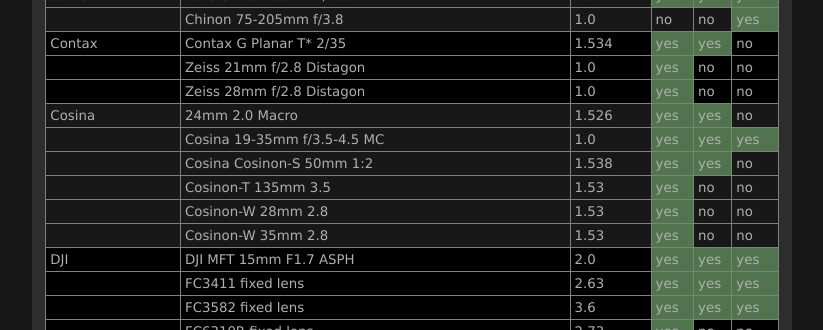
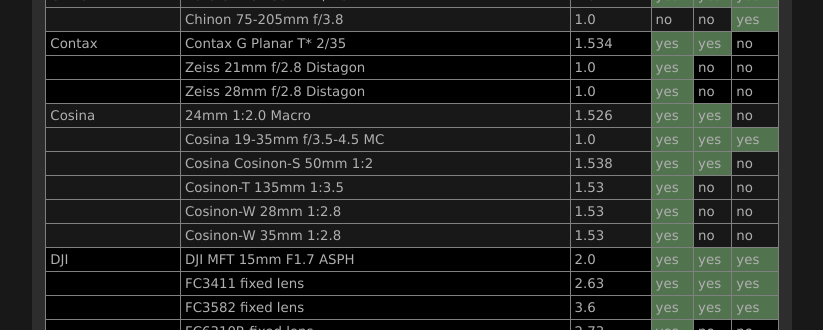
Before and after one commit to lensfun/lensfun.github.io, a Jekyll site: the page built from _posts/lenslist/2999-12-31-Lenslist-master.md, in a window 1280 px wide and 900 px high, scrolled down 7353 px. Shown: the part 152-482 px from the top of the window, without its empty margins (284-1107 px from the left). Built offline with Jekyll 4.4.1, drawn with Linux system fonts in a browser that asks for light colours.

Commit message:
Update master lens list from GitHub Actions

```diff
--- a/_posts/lenslist/2999-12-31-Lenslist-master.md
+++ b/_posts/lenslist/2999-12-31-Lenslist-master.md
@@ -304,12 +304,12 @@ This list was generated on 2025-07-03 from current Lensfun sources. Your Lensfun
 <tr class="lenslist-bg1"><td>Contax</td><td>Contax G Planar T* 2/35</td><td>1.534</td><td class="lenslist-highlight lenslist-check">yes</td><td class="lenslist-highlight lenslist-check">yes</td><td class="lenslist-check">no</td></tr>
 <tr class="lenslist-bg1"><td></td><td>Zeiss 21mm f/2.8 Distagon</td><td>1.0</td><td class="lenslist-highlight lenslist-check">yes</td><td class="lenslist-check">no</td><td class="lenslist-check">no</td></tr>
 <tr class="lenslist-bg1"><td></td><td>Zeiss 28mm f/2.8 Distagon</td><td>1.0</td><td class="lenslist-highlight lenslist-check">yes</td><td class="lenslist-check">no</td><td class="lenslist-check">no</td></tr>
-<tr class="lenslist-bg2"><td>Cosina</td><td>24mm 2.0 Macro</td><td>1.526</td><td class="lenslist-highlight lenslist-check">yes</td><td class="lenslist-highlight lenslist-check">yes</td><td class="lenslist-check">no</td></tr>
+<tr class="lenslist-bg2"><td>Cosina</td><td>24mm 1:2.0 Macro</td><td>1.526</td><td class="lenslist-highlight lenslist-check">yes</td><td class="lenslist-highlight lenslist-check">yes</td><td class="lenslist-check">no</td></tr>
 <tr class="lenslist-bg2"><td></td><td>Cosina 19-35mm f/3.5-4.5 MC</td><td>1.0</td><td class="lenslist-highlight lenslist-check">yes</td><td class="lenslist-highlight lenslist-check">yes</td><td class="lenslist-highlight lenslist-check">yes</td></tr>
 <tr class="lenslist-bg2"><td></td><td>Cosina Cosinon-S 50mm 1:2</td><td>1.538</td><td class="lenslist-highlight lenslist-check">yes</td><td class="lenslist-highlight lenslist-check">yes</td><td class="lenslist-check">no</td></tr>
-<tr class="lenslist-bg2"><td></td><td>Cosinon-T 135mm 3.5</td><td>1.53</td><td class="lenslist-highlight lenslist-check">yes</td><td class="lenslist-check">no</td><td class="lenslist-check">no</td></tr>
-<tr class="lenslist-bg2"><td></td><td>Cosinon-W 28mm 2.8</td><td>1.53</td><td class="lenslist-highlight lenslist-check">yes</td><td class="lenslist-check">no</td><td class="lenslist-check">no</td></tr>
-<tr class="lenslist-bg2"><td></td><td>Cosinon-W 35mm 2.8</td><td>1.53</td><td class="lenslist-highlight lenslist-check">yes</td><td class="lenslist-check">no</td><td class="lenslist-check">no</td></tr>
+<tr class="lenslist-bg2"><td></td><td>Cosinon-T 135mm 1:3.5</td><td>1.53</td><td class="lenslist-highlight lenslist-check">yes</td><td class="lenslist-check">no</td><td class="lenslist-check">no</td></tr>
+<tr class="lenslist-bg2"><td></td><td>Cosinon-W 28mm 1:2.8</td><td>1.53</td><td class="lenslist-highlight lenslist-check">yes</td><td class="lenslist-check">no</td><td class="lenslist-check">no</td></tr>
+<tr class="lenslist-bg2"><td></td><td>Cosinon-W 35mm 1:2.8</td><td>1.53</td><td class="lenslist-highlight lenslist-check">yes</td><td class="lenslist-check">no</td><td class="lenslist-check">no</td></tr>
 <tr class="lenslist-bg1"><td>DJI</td><td>DJI MFT 15mm F1.7 ASPH</td><td>2.0</td><td class="lenslist-highlight lenslist-check">yes</td><td class="lenslist-highlight lenslist-check">yes</td><td class="lenslist-highlight lenslist-check">yes</td></tr>
 <tr class="lenslist-bg1"><td></td><td>FC3411 fixed lens</td><td>2.63</td><td class="lenslist-highlight lenslist-check">yes</td><td class="lenslist-highlight lenslist-check">yes</td><td class="lenslist-highlight lenslist-check">yes</td></tr>
 <tr class="lenslist-bg1"><td></td><td>FC3582 fixed lens</td><td>3.6</td><td class="lenslist-highlight lenslist-check">yes</td><td class="lenslist-highlight lenslist-check">yes</td><td class="lenslist-highlight lenslist-check">yes</td></tr>
```
